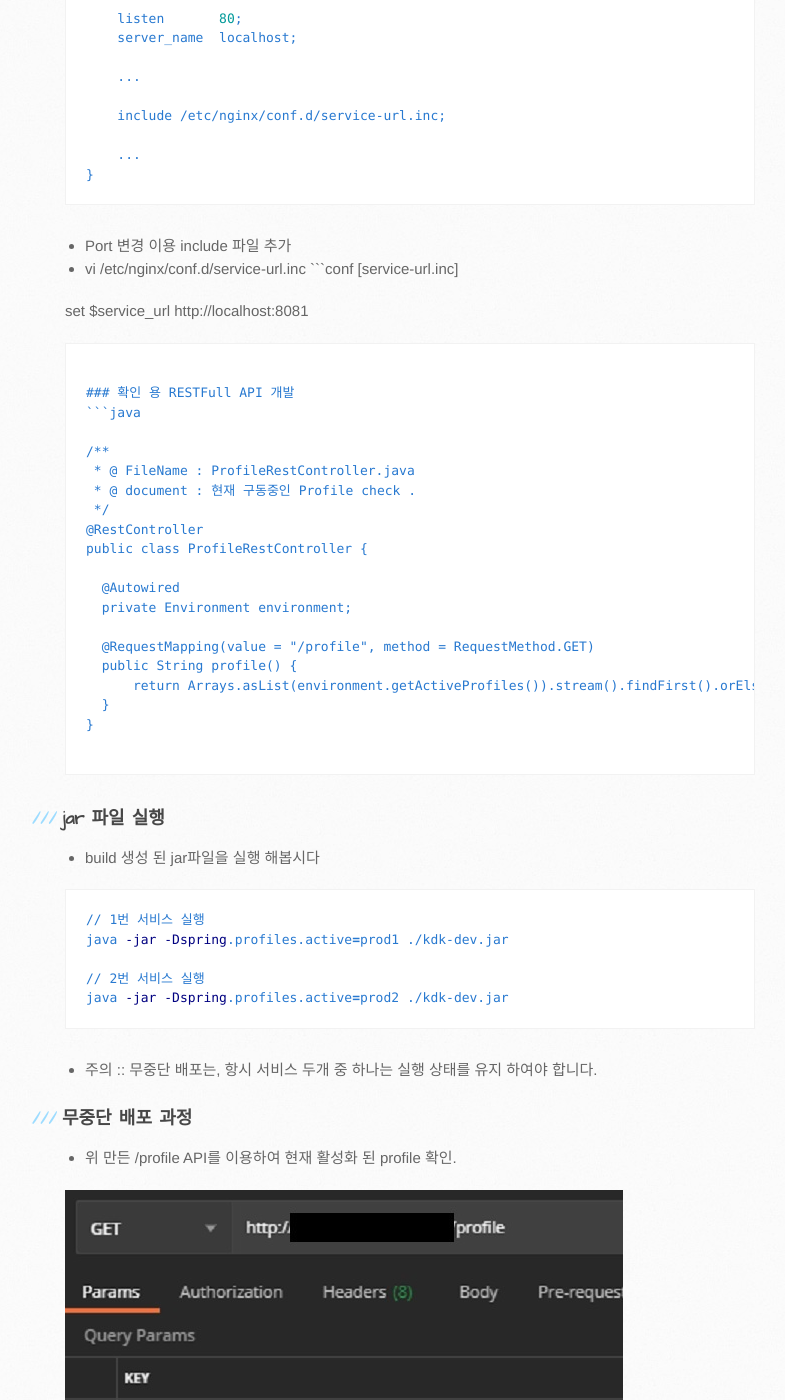
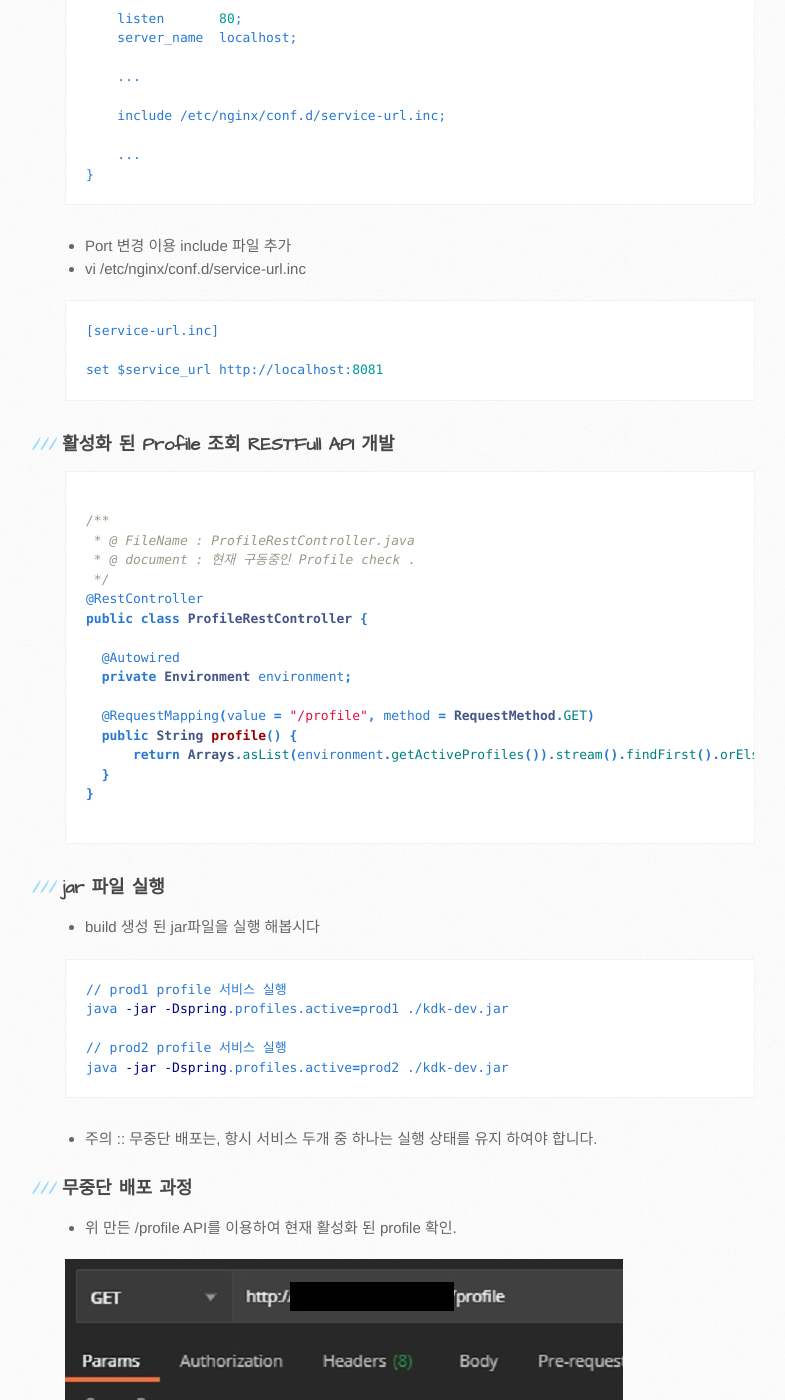
Before and after one commit to kdkrkwhr/kdkrkwhr.github.com, a Jekyll site: the page built from _posts/2020-12-10-nginx-nonstop.md, in a window 1280 px wide and 1400 px high, scrolled down 3317 px. Shown: the whole window, without its empty margins (105-890 px from the left). Built offline with Jekyll 4.4.1, drawn with Linux system fonts in a browser that asks for light colours; comment, search, counter and statistics services are not loaded.

Commit message:
[update] file

````diff
--- a/_posts/2020-12-10-nginx-nonstop.md
+++ b/_posts/2020-12-10-nginx-nonstop.md
@@ -113,13 +113,15 @@ server {
 
 * Port 변경 이용 include 파일 추가
  * vi /etc/nginx/conf.d/service-url.inc
+
 ```conf
 [service-url.inc]
 
 set $service_url http://localhost:8081
 ```
 
-### 확인 용 RESTFull API 개발
+### 활성화 된 Profile 조회 RESTFull API 개발
+
 ```java
 
 /**
@@ -140,16 +142,15 @@ public class ProfileRestController {
 
 ```
 
-
 ### jar 파일 실행
 
 * build 생성 된 jar파일을 실행 해봅시다
 
 ```bash
-// 1번 서비스 실행
+// prod1 profile 서비스 실행
 java -jar -Dspring.profiles.active=prod1 ./kdk-dev.jar
 
-// 2번 서비스 실행
+// prod2 profile 서비스 실행
 java -jar -Dspring.profiles.active=prod2 ./kdk-dev.jar
 ```
 * 주의 :: 무중단 배포는, 항시 서비스 두개 중 하나는 실행 상태를 유지 하여야 합니다.
````
